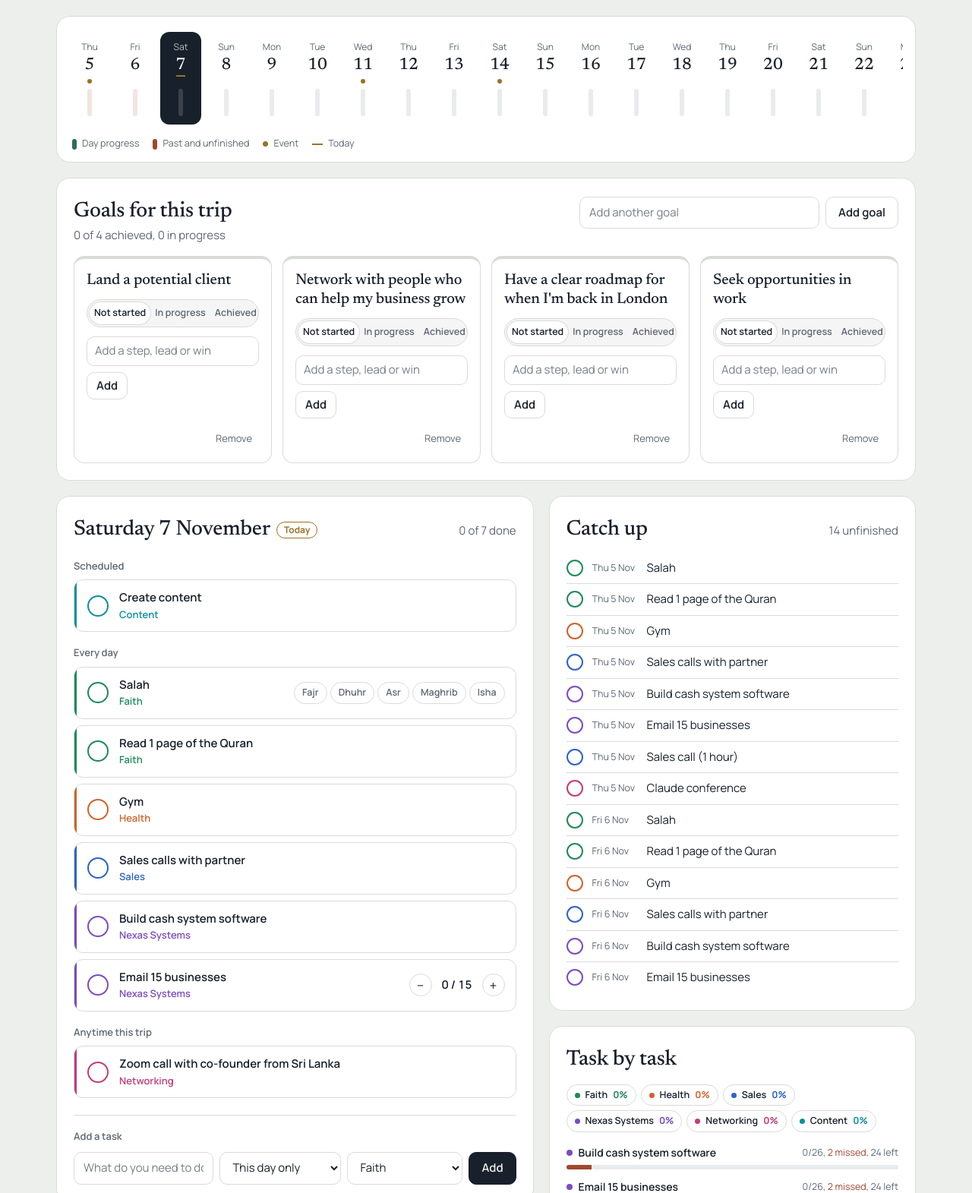
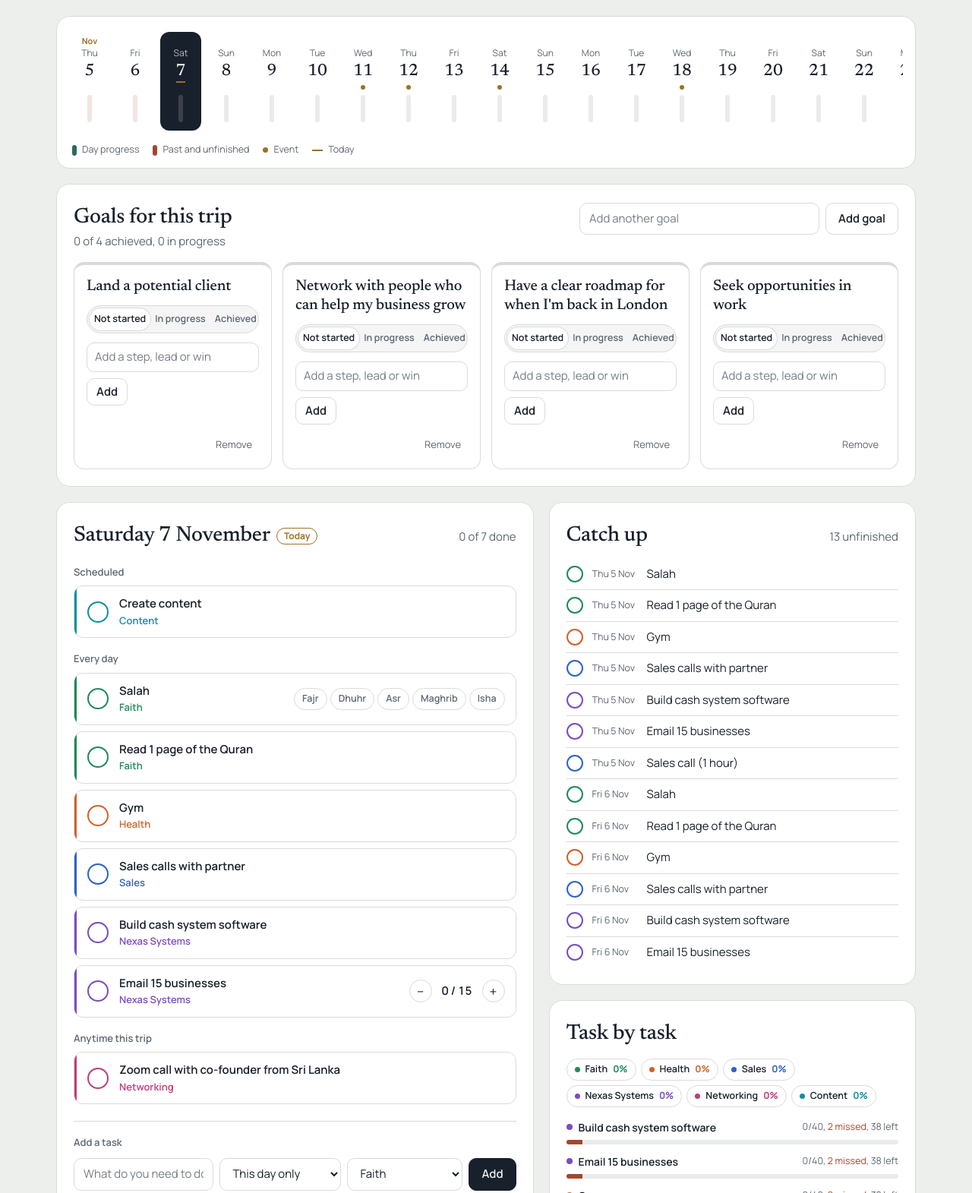
Before and after one commit to raihanbashir92-coder/dubai-tracker, a plain HTML site: page index.html in a window 1280 px wide. Shown: the part 142-1713 px from the top of the page at 76% size. Drawn offline with Linux system fonts and the light colour scheme.

Commit message:
Extend trip to 14 December and add booked events
Co-Authored-By: Claude Opus 5.5 <noreply@anthropic.com>

```diff
--- a/index.html
+++ b/index.html
@@ -53,7 +53,9 @@ header.top .sub{margin-top:8px;color:var(--muted);font-size:16px}
 /* Day strip */
 .strip-panel{padding:16px 16px 12px}
 .strip{display:flex;gap:6px;overflow-x:auto;padding:4px 2px 10px;scrollbar-width:thin;scroll-snap-type:x proximity}
-.day{flex:0 0 auto;width:54px;display:flex;flex-direction:column;align-items:center;gap:3px;padding:10px 0 10px;border-radius:12px;border:1px solid transparent;scroll-snap-align:start;position:relative}
+.day .mo{position:absolute;top:3px;left:0;right:0;text-align:center;font-size:11px;font-weight:700;color:var(--gold)}
+.day.sel .mo{color:var(--bg)}
+.day{flex:0 0 auto;width:54px;display:flex;flex-direction:column;align-items:center;gap:3px;padding:18px 0 10px;border-radius:12px;border:1px solid transparent;scroll-snap-align:start;position:relative}
 .day:hover{background:var(--soft)}
 .day .wd{font-size:12px;color:var(--muted)}
 .day .dn{font-family:var(--serif);font-size:22px;line-height:1.1;font-weight:500;padding-bottom:1px;border-bottom:2px solid transparent}
@@ -140,6 +142,8 @@ input[type=text]:focus-visible,select:focus-visible{outline:2px solid var(--gold
 .t-time{color:var(--gold);font-weight:600}
 .t-ev{color:var(--gold);display:inline-flex;align-items:center;gap:6px}
 .t-ev::before{content:"";width:6px;height:6px;border-radius:50%;background:var(--gold)}
+.t-loc{color:var(--muted);display:inline-flex;align-items:center;gap:4px}
+.t-loc svg{width:13px;height:13px;flex:0 0 auto}
 .t-extra{display:flex;align-items:center;gap:8px;justify-content:flex-end;flex-wrap:wrap}
 .pills{display:flex;gap:4px;flex-wrap:wrap}
 .pill{font-size:12.5px;font-weight:600;padding:4px 10px;border-radius:999px;border:1px solid var(--line);color:var(--muted)}
@@ -210,7 +214,7 @@ footer{display:flex;justify-content:space-between;flex-wrap:wrap;gap:8px 20px;ma
   <header class="top">
     <div>
       <h1>Dubai</h1>
-      <div class="sub">Work trip, 5 – 30 November 2026</div>
+      <div class="sub">Work trip, 5 November – 14 December 2026</div>
     </div>
     <div class="overall" id="overall" aria-live="polite"></div>
   </header>
@@ -237,7 +241,7 @@ footer{display:flex;justify-content:space-between;flex-wrap:wrap;gap:8px 20px;ma
 
   <footer>
     <span id="save" role="status">Saved on this device</span>
-    <span>Times shown in UK and Dubai time (Dubai is 4 hours ahead in November).</span>
+    <span>Times shown in UK and Dubai time (Dubai is 4 hours ahead throughout the trip).</span>
   </footer>
 </div>
 
@@ -261,12 +265,32 @@ var BUILTIN = [
   {id:'partner', title:'Sales calls with partner', cat:'Sales', sched:{type:'daily'}},
   {id:'cash', title:'Build cash system software', cat:'Nexas Systems', sched:{type:'daily'}},
   {id:'email', title:'Email 15 businesses', cat:'Nexas Systems', sched:{type:'daily'}, target:15},
-  {id:'salescall', title:'Sales call (1 hour)', cat:'Sales', sched:{type:'weekly', days:[2,4]}, time:'6pm UK, 10pm Dubai'},
+  {id:'salescall', title:'Sales call (1 hour)', cat:'Sales', sched:{type:'weekly', days:[2,4]}, time:'6pm UK, 10pm Dubai', at:1320},
   {id:'content', title:'Create content', cat:'Content', sched:{type:'weekly', days:[6]}},
   {id:'editing', title:'Edit all content', cat:'Content', sched:{type:'weekly', days:[0]}},
-  {id:'ev-claude', title:'Claude conference', cat:'Networking', sched:{type:'date', date:'2026-11-05'}, event:true},
-  {id:'ev-network', title:'Business networking event', cat:'Networking', sched:{type:'date', date:'2026-11-11'}, event:true},
-  {id:'ev-ai', title:'Dubai AI meetup', cat:'Networking', sched:{type:'date', date:'2026-11-14'}, event:true},
+  // Events: `at` is the Dubai start time in minutes, used to order a day's schedule
+  {id:'ev-network', title:'Speed Business Networking DIFC', cat:'Networking', sched:{type:'date', date:'2026-11-11'}, event:true, at:1170,
+    time:'3:30–5pm UK, 7:30–9pm Dubai', loc:"Concrete Restaurant, Burj Daman Building, Al Mustaqbal St, Za'abeel 2"},
+  {id:'ev-ai-business', title:'How to Use AI to Build a Successful Business', cat:'Networking', sched:{type:'date', date:'2026-11-12'}, event:true, at:240,
+    time:'12–1am UK, 4–5am Dubai', loc:'Online'},
+  {id:'ev-claude', title:'Claude User Group UAE, Session One', cat:'Networking', sched:{type:'date', date:'2026-11-12'}, event:true, at:1110,
+    time:'2:30–4:30pm UK, 6:30–8:30pm Dubai', loc:'Venue to be confirmed'},
+  {id:'ev-agentic', title:'Seminar on Agentic AI for Business Professionals', cat:'Networking', sched:{type:'date', date:'2026-11-14'}, event:true, at:660,
+    time:'7am UK, 11am Dubai', loc:'Innosoft Gulf FZ-LLC'},
+  {id:'ev-ai', title:'Dubai AI Meetup', cat:'Networking', sched:{type:'date', date:'2026-11-14'}, event:true, at:1140,
+    time:'3–6pm UK, 7–10pm Dubai', loc:'Dubai'},
+  {id:'ev-conv-ai', title:'Agentic & Conversational AI', cat:'Networking', sched:{type:'date', date:'2026-11-18'}, event:true, at:1260,
+    time:'5pm UK, 9pm Dubai', loc:'Online'},
+  {id:'ev-sirius', title:'Sirius AI Lab Launch Event', cat:'Networking', sched:{type:'date', date:'2026-11-26'}, event:true, at:1110,
+    time:'2:30pm UK, 6:30pm Dubai (doors)', loc:'The Strand, Dubai'},
+  {id:'ev-algo', title:'AI-Assisted Algorithmic Trading and Financial Data Analysis', cat:'Networking', sched:{type:'date', date:'2026-11-28'}, event:true, at:960,
+    time:'12pm UK, 4pm Dubai', loc:'Innosoft Gulf FZ-LLC'},
+  {id:'ev-gitex-cdn', title:'GITEX Dubai 2026: Meet CDN Solutions Group', cat:'Networking', sched:{type:'date', date:'2026-12-07'}, event:true, at:600,
+    time:'6am UK, 10am Dubai', loc:'Dubai'},
+  {id:'ev-gitex-webkorps', title:'Meet Webkorps at GITEX Dubai 2026', cat:'Networking', sched:{type:'date', date:'2026-12-07'}, event:true, at:600,
+    time:'6am UK, 10am Dubai', loc:'Dubai Exhibition Centre, Expo City'},
+  {id:'ev-startup-valley', title:'AI & Tech Networking Event by Startup Valley', cat:'Networking', sched:{type:'date', date:'2026-12-08'}, event:true, at:1080,
+    time:'2pm UK, 6pm Dubai', loc:'MAKTABI Business Center (DWTC)'},
   {id:'zoom', title:'Zoom call with co-founder from Sri Lanka', cat:'Networking', sched:{type:'anytime'}}
 ];
 
@@ -279,20 +303,21 @@ var DEFAULT_GOALS = [
 
 var WD = ['Sun','Mon','Tue','Wed','Thu','Fri','Sat'];
 var WDL = ['Sunday','Monday','Tuesday','Wednesday','Thursday','Friday','Saturday'];
+var MONTHS = ['January','February','March','April','May','June','July','August','September','October','November','December'];
 
-// Trip days built in UTC so weekdays never drift with the local time zone
+// Trip days (5 Nov to 14 Dec) built in UTC so weekdays never drift with the local time zone
 var DAYS = [];
-for (var i = 0; i < 26; i++) {
+for (var i = 0; i < 40; i++) {
   var d = new Date(Date.UTC(2026, 10, 5 + i));
-  DAYS.push({key:d.toISOString().slice(0,10), dow:d.getUTCDay(), date:d.getUTCDate()});
+  DAYS.push({key:d.toISOString().slice(0,10), dow:d.getUTCDay(), date:d.getUTCDate(), mon:d.getUTCMonth()});
 }
 var START = DAYS[0].key, END = DAYS[DAYS.length-1].key;
 function pad(n){ return (n < 10 ? '0' : '') + n; }
 var now = new Date();
 var TODAY = now.getFullYear() + '-' + pad(now.getMonth()+1) + '-' + pad(now.getDate());
 function dayByKey(k){ for (var i=0;i<DAYS.length;i++) if (DAYS[i].key === k) return DAYS[i]; return null; }
-function longDate(day){ return WDL[day.dow] + ' ' + day.date + ' November'; }
-function shortDate(day){ return WD[day.dow] + ' ' + day.date + ' Nov'; }
+function longDate(day){ return WDL[day.dow] + ' ' + day.date + ' ' + MONTHS[day.mon]; }
+function shortDate(day){ return WD[day.dow] + ' ' + day.date + ' ' + MONTHS[day.mon].slice(0,3); }
 
 function esc(s){
   return String(s).replace(/[&<>"']/g, function(c){
@@ -407,6 +432,7 @@ function arm(id){
 function isArmed(id){ return armed && armed.id === id; }
 
 var CHECK = '<svg viewBox="0 0 16 16" fill="none" stroke-width="2.4" stroke-linecap="round" stroke-linejoin="round" aria-hidden="true"><path d="M3.5 8.5l3 3 6-7"/></svg>';
+var PIN = '<svg viewBox="0 0 16 16" fill="none" stroke="currentColor" stroke-width="1.6" aria-hidden="true"><path d="M8 14.5s4.5-4.2 4.5-7.8a4.5 4.5 0 0 0-9 0c0 3.6 4.5 7.8 4.5 7.8z"/><circle cx="8" cy="6.7" r="1.6"/></svg>';
 
 /* ---------- Render ---------- */
 function renderOverall(st){
@@ -422,12 +448,13 @@ function renderStrip(st){
   var strip = document.getElementById('strip');
   var events = {};
   allTasks().forEach(function(t){ if (t.event && t.sched.date) events[t.sched.date] = true; });
-  strip.innerHTML = DAYS.map(function(day){
+  strip.innerHTML = DAYS.map(function(day, i){
     var dd = st.perDay[day.key], frac = dd.total ? dd.done / dd.total : 0;
     var missed = day.key < TODAY && dd.done < dd.total;
     var cls = 'day' + (day.key === selected ? ' sel' : '') + (day.key === TODAY ? ' today' : '') + (missed ? ' missed' : '');
     var label = longDate(day) + ', ' + dd.done + ' of ' + dd.total + ' done' + (events[day.key] ? ', event day' : '') + (day.key === TODAY ? ', today' : '');
     return '<button class="' + cls + '" role="listitem" data-act="day" data-day="' + day.key + '" data-fk="day-' + day.key + '" aria-label="' + esc(label) + '"' + (day.key === selected ? ' aria-current="date"' : '') + '>' +
+      (i === 0 || day.date === 1 ? '<span class="mo">' + MONTHS[day.mon].slice(0,3) + '</span>' : '') +
       '<span class="wd">' + WD[day.dow] + '</span>' +
       '<span class="dn">' + day.date + '</span>' +
       '<span class="ev' + (events[day.key] ? '' : ' none') + '"></span>' +
@@ -481,6 +508,7 @@ function taskRow(t, dayKey){
   var meta = '<span class="t-cat">' + esc(t.cat) + '</span>';
   if (t.time) meta += '<span class="t-time">' + esc(t.time) + '</span>';
   if (t.event) meta += '<span class="t-ev">Event</span>';
+  if (t.loc) meta += '<span class="t-loc">' + PIN + esc(t.loc) + '</span>';
   var extra = '';
   if (t.labels) {
     extra = '<div class="pills" role="group" aria-label="' + esc(t.title) + ' prayers">' + t.labels.map(function(l, i){
@@ -508,6 +536,7 @@ function taskRow(t, dayKey){
 function renderDay(st){
   var day = dayByKey(selected), tasks = allTasks();
   var sched = tasks.filter(function(t){ return (t.sched.type === 'weekly' || t.sched.type === 'date') && appliesOn(t, day); });
+  sched.sort(function(a, b){ return (a.at == null ? 1e4 : a.at) - (b.at == null ? 1e4 : b.at); });
   var daily = tasks.filter(function(t){ return t.sched.type === 'daily' && appliesOn(t, day); });
   var any = tasks.filter(function(t){ return t.sched.type === 'anytime' && anytimeShownOn(t, day); });
   var dd = st.perDay[day.key];
```
